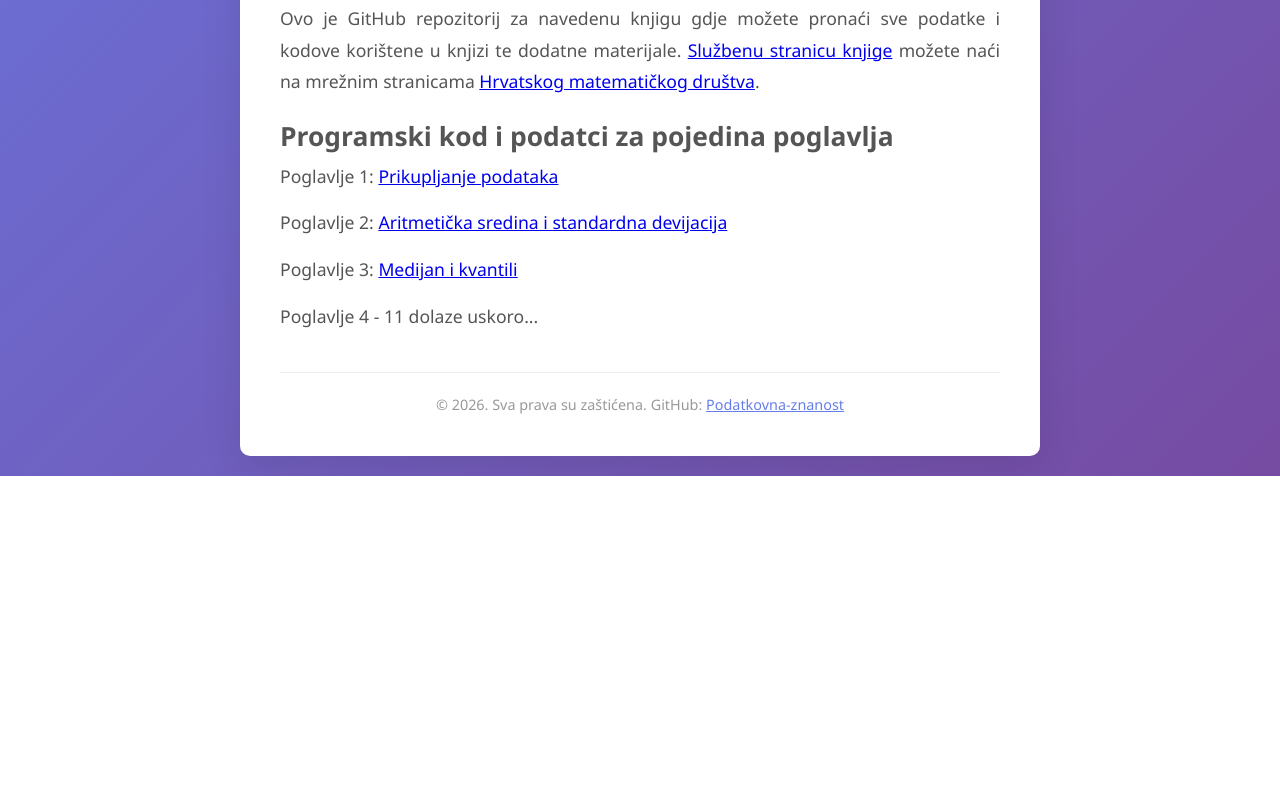
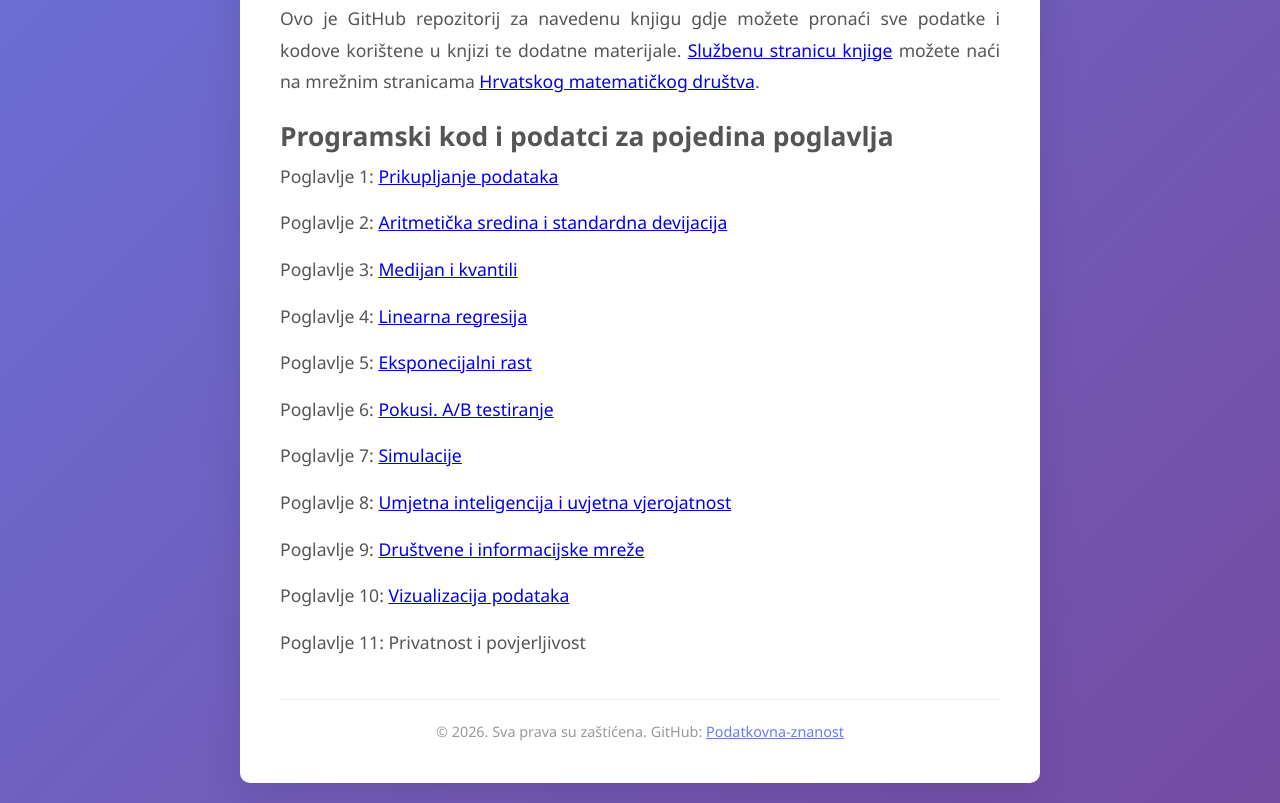
Before and after one commit to podatkovna-znanost/podatkovna-znanost.github.io, a plain HTML site: page docs/index.html in a window 1280 px wide. Shown: the part 951-1754 px from the top of the page. Before the commit the page ends 1427 px from the top, so only its background shows below. Drawn offline with Linux system fonts and the light colour scheme.

Commit message:
Linkovi na repozitorije poglavlja 4-11

```diff
--- a/docs/index.html
+++ b/docs/index.html
@@ -121,7 +121,14 @@
             <p>Poglavlje 1: <a href="https://github.com/podatkovna-znanost/poglavlje01_prikupljanje">Prikupljanje podataka</a></p>
             <p>Poglavlje 2: <a href="https://github.com/podatkovna-znanost/poglavlje02_sredina_devijacija">Aritmetička sredina i standardna devijacija</a></p>
             <p>Poglavlje 3: <a href="https://github.com/podatkovna-znanost/poglavlje03_medijan_kvantili">Medijan i kvantili</a></p>
-            <p>Poglavlje 4 - 11 dolaze uskoro...</p>
+            <p>Poglavlje 4: <a href="https://github.com/podatkovna-znanost/poglavlje04_regresija">Linearna regresija</a></p>
+            <p>Poglavlje 5: <a href="https://github.com/podatkovna-znanost/poglavlje05_eksponecijalni_rast">Eksponecijalni rast</a></p>
+            <p>Poglavlje 6: <a href="https://github.com/podatkovna-znanost/poglavlje06_pokusi">Pokusi. A/B testiranje</a></p>
+            <p>Poglavlje 7: <a href="https://github.com/podatkovna-znanost/poglavlje07_simulacije">Simulacije</a></p>
+            <p>Poglavlje 8: <a href="https://github.com/podatkovna-znanost/poglavlje08_umjetna">Umjetna inteligencija i uvjetna vjerojatnost</a></p>
+            <p>Poglavlje 9: <a href="https://github.com/podatkovna-znanost/poglavlje09_mreze">Društvene i informacijske mreže</a></p>
+            <p>Poglavlje 10: <a href="https://github.com/podatkovna-znanost/poglavlje10_vizualizacija">Vizualizacija podataka</a></p>
+            <p>Poglavlje 11: <a href="https://github.com/podatkovna-znanost/poglavlje11_privatnost"></a>Privatnost i povjerljivost</a></p>
         </div>
 
         <footer>
```
